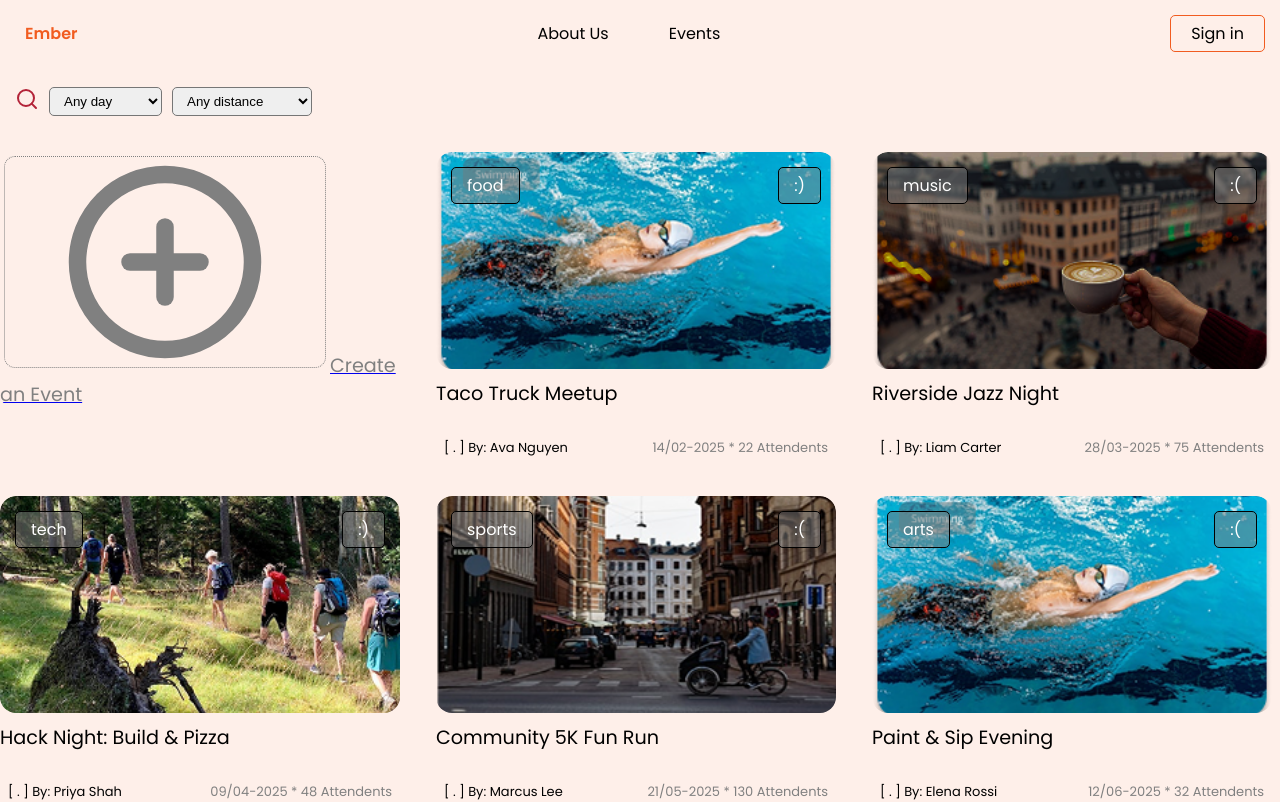
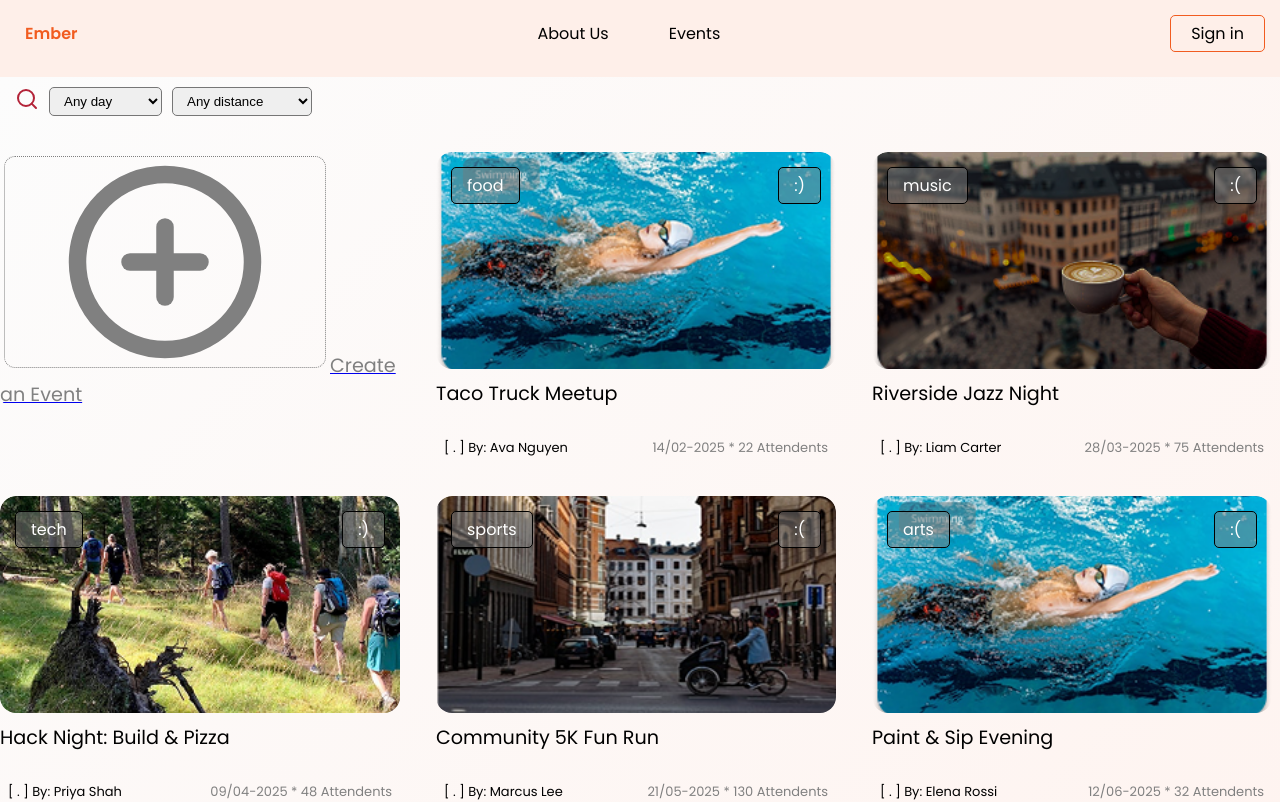
Before and after one commit to Austin-Imbastari/group4, a React (Vite) app: page /events in a window 1280 px wide. Shown: the top 802 px of the page. Built offline with nearby package versions, Linux system fonts and the light colour scheme.

Commit message:
made styling

```diff
--- a/src/pages/all_events/AllEventSC.js
+++ b/src/pages/all_events/AllEventSC.js
@@ -60,6 +60,8 @@ export const EventBottomContainer = styled.div`
 `;
 
 export const EventCards = styled.div`
+  max-width: 2000px;
+  margin: 0 auto;
   display: grid;
   grid-template-columns: repeat(auto-fill, minmax(300px, 1fr));
   gap: 28px;
@@ -83,6 +85,9 @@ export const NewEventContainer = styled.div`
 `;
 
 export const AllEventsPageContainer = styled.div`
+  min-height: 100vh;
+
+  background: linear-gradient(135deg, #fcfcfc 0%, #fff5f293 100%);
   .navBar {
     display: flex;
     gap: 5px;
```
